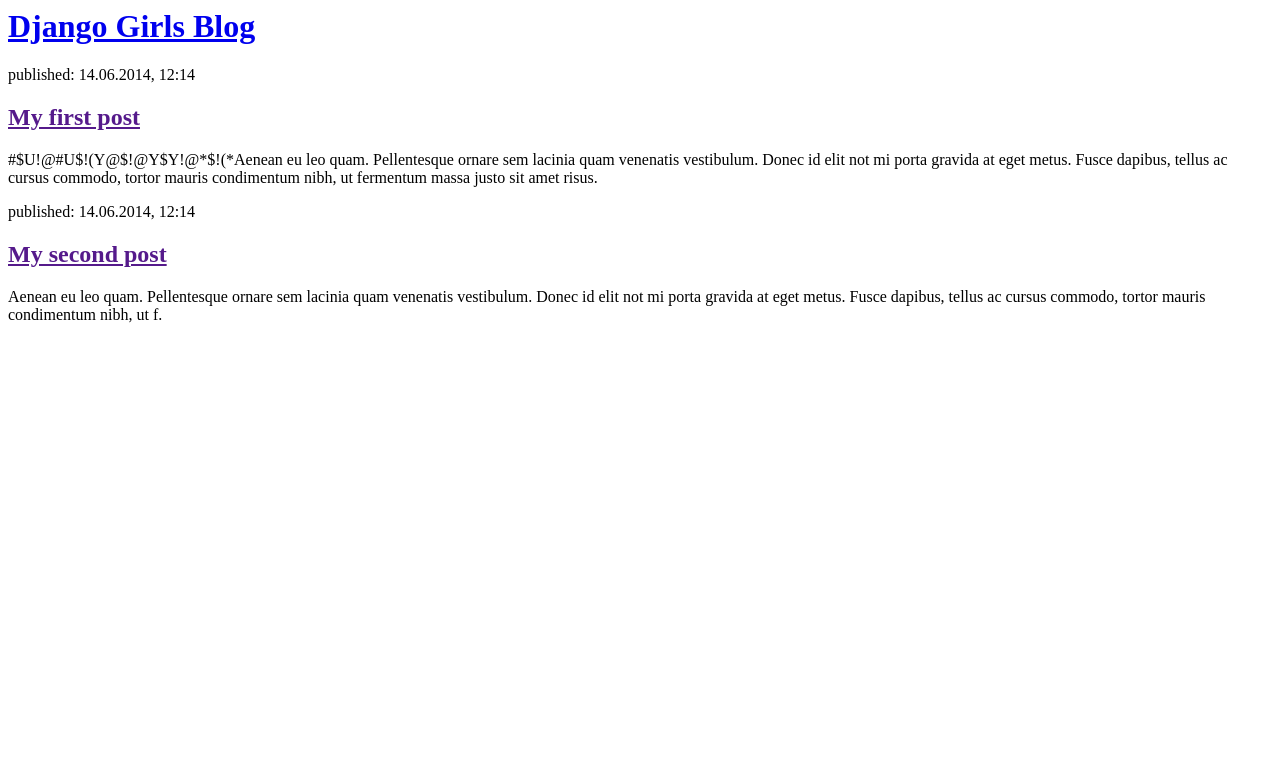
After one commit to bulbazavrq/my-first-blog, a Django app: page /mytest in a window 1280 px wide. The commit adds this page. Shown: the top 783 px of the page. Run offline with Django 4.2, Linux system fonts and the light colour scheme.

Commit message:
Modified templates to display posts from database.

```diff
--- /dev/null
+++ b/blog/templates/blog/test.html
@@ -0,0 +1,22 @@
+<html>
+    <head>
+        <title>Django Girls blog</title>
+    </head>
+    <body>
+        <div>
+            <h1><a href="/">Django Girls Blog</a></h1>
+        </div>
+
+        <div>
+            <p>published: 14.06.2014, 12:14</p>
+            <h2><a href="">My first post</a></h2>
+            <p>#$U!@#U$!(Y@$!@Y$Y!@*$!(*Aenean eu leo quam. Pellentesque ornare sem lacinia quam venenatis vestibulum. Donec id elit not mi porta gravida at eget metus. Fusce dapibus, tellus ac cursus commodo, tortor mauris condimentum nibh, ut fermentum massa justo sit amet risus.</p>
+        </div>
+
+        <div>
+            <p>published: 14.06.2014, 12:14</p>
+            <h2><a href="">My second post</a></h2>
+            <p>Aenean eu leo quam. Pellentesque ornare sem lacinia quam venenatis vestibulum. Donec id elit not mi porta gravida at eget metus. Fusce dapibus, tellus ac cursus commodo, tortor mauris condimentum nibh, ut f.</p>
+        </div>
+    </body>
+</html>
--- a/blog/urls.py
+++ b/blog/urls.py
@@ -3,4 +3,5 @@
 
 urlpatterns = [
     path('', views.post_list, name='post_list'),
+    path('mytest', views.my_test, name='my_test')
 ]
--- a/blog/views.py
+++ b/blog/views.py
@@ -1,5 +1,13 @@
 from django.shortcuts import render
+from .models import Post
+from django.utils import timezone
+
 
 # Create your views here.
 def post_list(request):
-    return render(request, 'blog/post_list.html', {})
+    posts = Post.objects.filter(published_date__lte=timezone.now()).order_by('published_date')
+    return render(request, 'blog/post_list.html', {'posts': posts})
+
+
+def my_test(request):
+    return render(request, 'blog/test.html', {})
```
Also changed, not shown: blog/templates/blog/post_list.html (+5 -10 lines).
